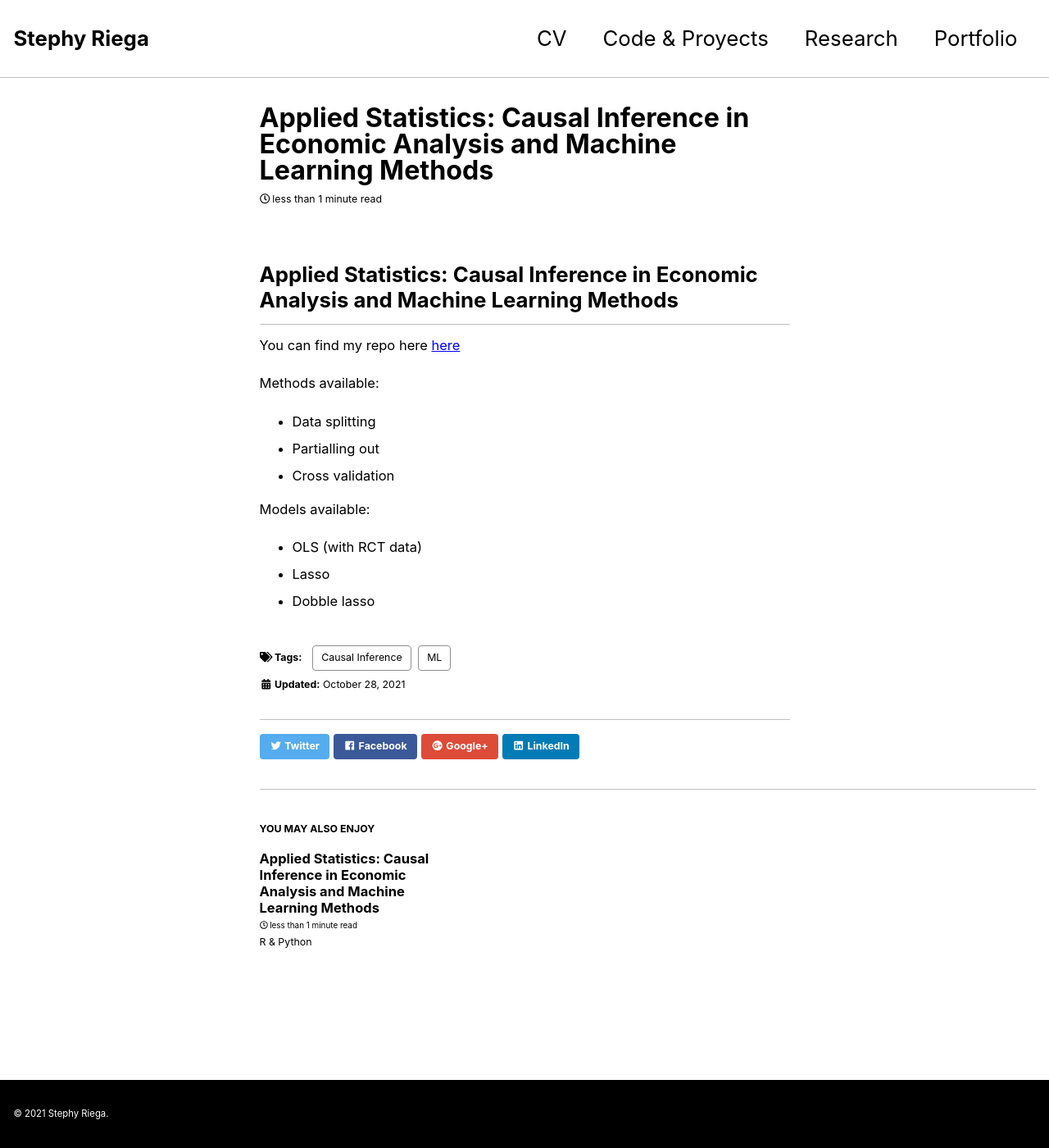
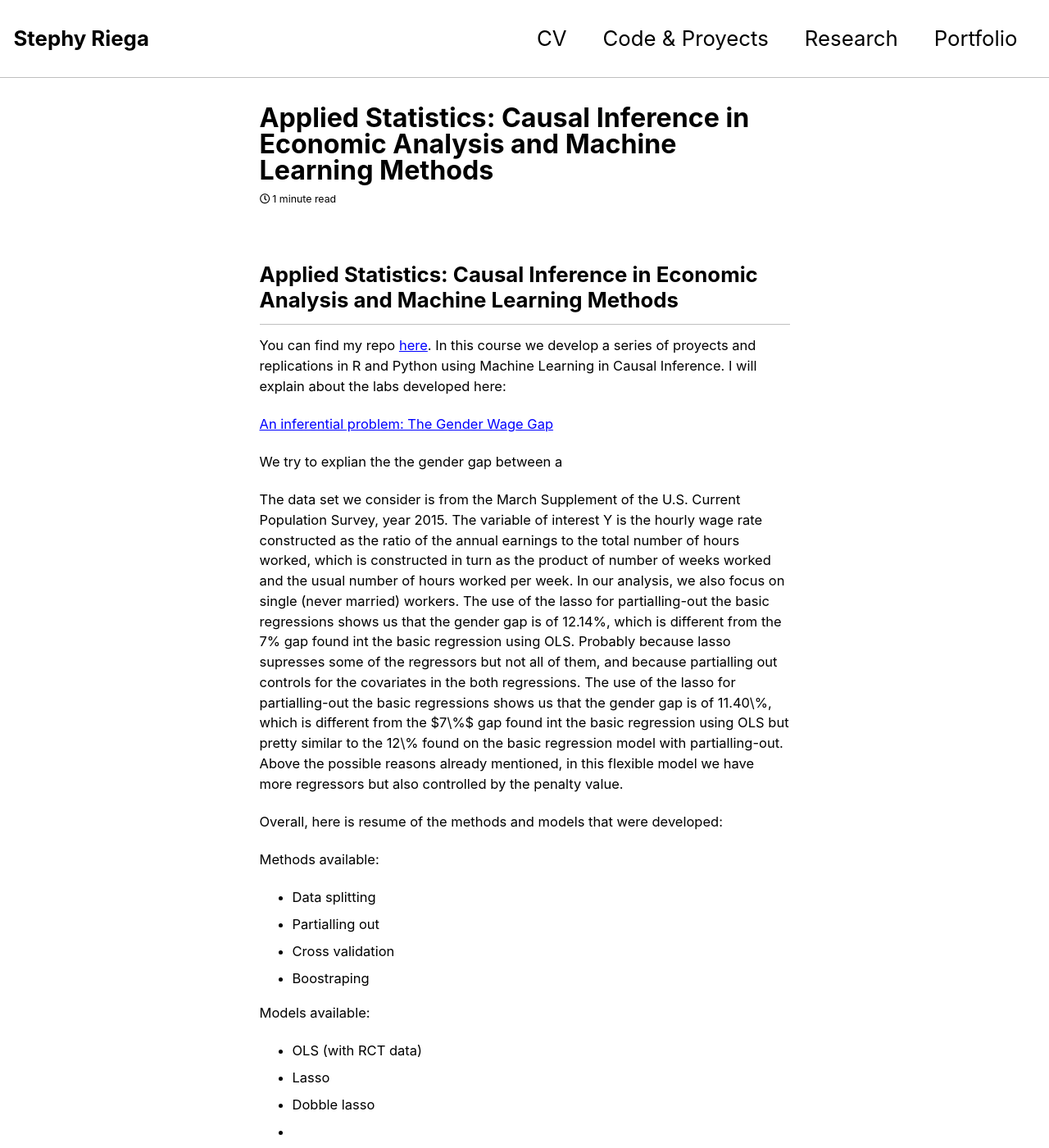
Before and after one commit to stephyriega/stephyriega.github.io, a Jekyll site: the page built from _posts/2021-10-28-dcm.md, in a window 1280 px wide and 1400 px high. Shown: the whole window at 82% size. Built offline with Jekyll 4.4.1, drawn with Linux system fonts in a browser that asks for light colours; nearby versions of some CDN libraries.

Commit message:
Update 2021-10-28-dcm.md

```diff
--- a/_posts/2021-10-28-dcm.md
+++ b/_posts/2021-10-28-dcm.md
@@ -10,14 +10,30 @@ mathjax: "false"
 
 ## Applied Statistics: Causal Inference in Economic Analysis and Machine Learning Methods
 
-You can find my repo here [here](https://github.com/stephyriega/ML_CI)
+You can find my repo [here](https://github.com/stephyriega/ML_CI). In this course we develop a series of proyects and replications in R and Python using Machine Learning in Causal Inference. I will explain about the labs developed here:
+
+
+[An inferential problem: The Gender Wage Gap](https://github.com/stephyriega/ML_CI/tree/main/An%20inferential%20problem%20The%20Gender%20Wage%20Gap)
+
+We try to explian the the gender gap between a
+
+The data set we consider is from the March Supplement of the U.S. Current Population Survey, year 2015. The variable of interest Y is the hourly wage rate constructed as the ratio of the annual earnings to the total number of hours worked, which is constructed in turn as the product of number of weeks worked and the usual number of hours worked per week. In our analysis, we also focus on single (never married) workers. The use of the lasso for partialling-out the basic regressions shows us that the gender gap is of 12.14%, which is different from the 7% gap found int the basic regression using OLS. Probably because lasso supresses some of the regressors but not all of them, and because partialling out controls for the covariates in the both regressions. The use of the lasso for partialling-out the basic regressions shows us that the gender gap is of 11.40\%, which is different from the $7\%$ gap found int the basic regression using OLS but pretty similar to the 12\% found on the basic regression model with partialling-out. Above the possible reasons already mentioned, in this flexible model we have more regressors but also controlled by the penalty value.
+
+
+
+
+
+Overall, here is resume of the methods and models that were developed:
+
 
 Methods available:
 - Data splitting
 - Partialling out
 - Cross validation
+- Boostraping
 
 Models available:
 - OLS (with RCT data)
 - Lasso
 - Dobble lasso
+-
```
